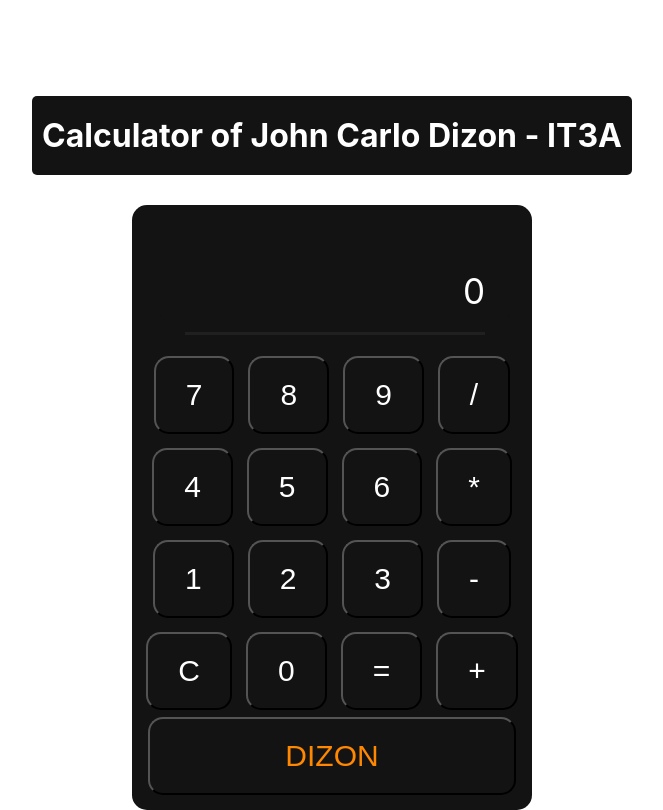
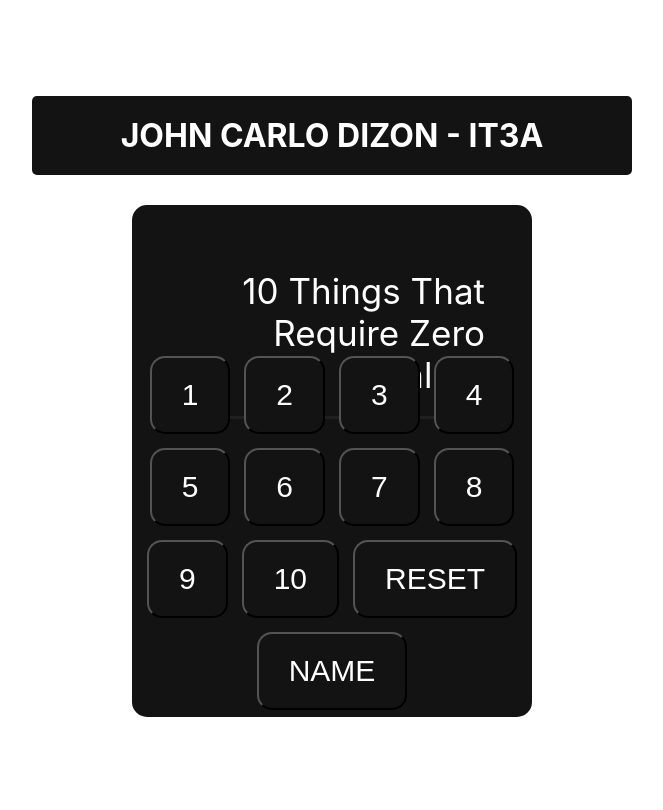
Before and after one commit to JCDizon30/calculator, a React (Create React App) app: page / in a window 1280 px wide. Shown: the whole page, without its empty margins (308-971 px from the left). Built offline with nearby package versions, Linux system fonts and the light colour scheme.

Commit message:
Update App.js

```diff
--- a/src/App.js
+++ b/src/App.js
@@ -1,84 +1,76 @@
-import { useState } from 'react';
 import './App.css';
+import { useState } from "react";
 
-function Key({ label, onClick }) {
+function Key({ label, clickHandler, className }) {
   return (
-    <button onClick={() => onClick(label)}>
+    <button onClick={clickHandler} className={className}>
       {label}
     </button>
   );
 }
 
-function Display({ value }) {
+function Display({ display }) {
   return (
     <div className="Display">
-      {value}
+      {display}
     </div>
   );
 }
 
 function App() {
-  const [displayValue, setDisplayValue] = useState('0');
-  const [calculatorInput, setCalculatorInput] = useState('');
+  const fullName = "JOHN CARLO DIZON"; // Change to your full name
+  const section = "IT3A";
+  const [disp, setDisp] = useState("10 Things That Require Zero Talent");
 
-  const handleButtonClick = (label) => {
-    if (label === 'C') {
-      setDisplayValue('0');
-      setCalculatorInput('');
-    } else if (label === '=') {
-      try {
-        setDisplayValue(eval(calculatorInput));
-      } catch {
-        setDisplayValue('Syntax Error');
-      }
-    } else {
-      const newInput = calculatorInput + label;
-      setCalculatorInput(newInput);
-      setDisplayValue(newInput);
+  const items = [
+    "Being On Time",
+    "Making An Effort",
+    "Being High Energy",
+    "Having A Positive Attitude",
+    "Being Passionate",
+    "Using Good Body Language",
+    "Being Coachable",
+    "Doing A Little Extra",
+    "Being Prepared",
+    "Having A Strong Work Ethic"
+  ];
+
+  const handleKeyClick = (index) => {
+    if (index >= 0 && index < items.length) {
+      setDisp(items[index]);
     }
   };
 
-  const handleSurnameClick = () => {
-    setDisplayValue('John Carlo Dizon');
+  const resetClickHandler = () => {
+    setDisp("10 Things That Require Zero Talent");
+  };
+
+  const surnameClickHandler = () => {
+    setDisp(fullName);
   };
 
   return (
     <div className="App">
-        <h1>Calculator of John Carlo Dizon - IT3A</h1> {}
+      <h1>{`${fullName} - ${section}`}</h1>
+
       <div className="CalcContainer">
         <div className="DispContainer">
-          <Display value={displayValue} />
+          <Display display={disp} />
         </div>
         <div className="ButtonsContainer">
-          <div className="btn-box1">
-            <Key label={7} onClick={handleButtonClick} />
-            <Key label={8} onClick={handleButtonClick} />
-            <Key label={9} onClick={handleButtonClick} />
-            <Key label={'/'} onClick={handleButtonClick} />
-          </div>
-          <div className="btn-box2">
-            <Key label={4} onClick={handleButtonClick} />
-            <Key label={5} onClick={handleButtonClick} />
-            <Key label={6} onClick={handleButtonClick} />
-            <Key label={'*'} onClick={handleButtonClick} />
-          </div>
-          <div className="btn-box3">
-            <Key label={1} onClick={handleButtonClick} />
-            <Key label={2} onClick={handleButtonClick} />
-            <Key label={3} onClick={handleButtonClick} />
-            <Key label={'-'} onClick={handleButtonClick} />
-          </div>
-          <div className="btn-box4">
-            <Key label={'C'} onClick={handleButtonClick}/>
-            <Key label={0} onClick={handleButtonClick} />
-            <Key label={'='} onClick={handleButtonClick} />
-            <Key label={'+'} onClick={handleButtonClick} />
-          </div>
+          <Key label={1} clickHandler={() => handleKeyClick(0)} />
+          <Key label={2} clickHandler={() => handleKeyClick(1)} />
+          <Key label={3} clickHandler={() => handleKeyClick(2)} />
+          <Key label={4} clickHandler={() => handleKeyClick(3)} />
+          <Key label={5} clickHandler={() => handleKeyClick(4)} />
+          <Key label={6} clickHandler={() => handleKeyClick(5)} />
+          <Key label={7} clickHandler={() => handleKeyClick(6)} />
+          <Key label={8} clickHandler={() => handleKeyClick(7)} />
+          <Key label={9} clickHandler={() => handleKeyClick(8)} />
+          <Key label={10} clickHandler={() => handleKeyClick(9)} />
+          <Key label={"RESET"} clickHandler={resetClickHandler} />
+          <Key label={"NAME"} clickHandler={surnameClickHandler} className="surname" />
         </div>
-        <div className="btn-box5">
-          <Key label={'DIZON'} onClick={handleSurnameClick} /> {}
-        </div>
-
       </div>
     </div>
   );
```
